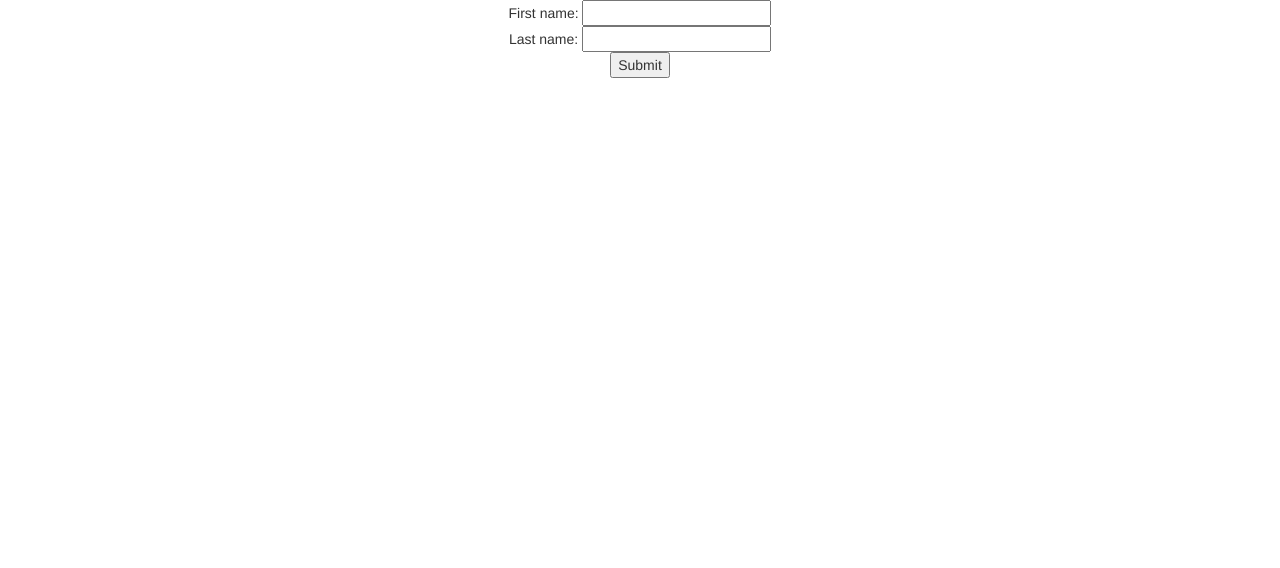
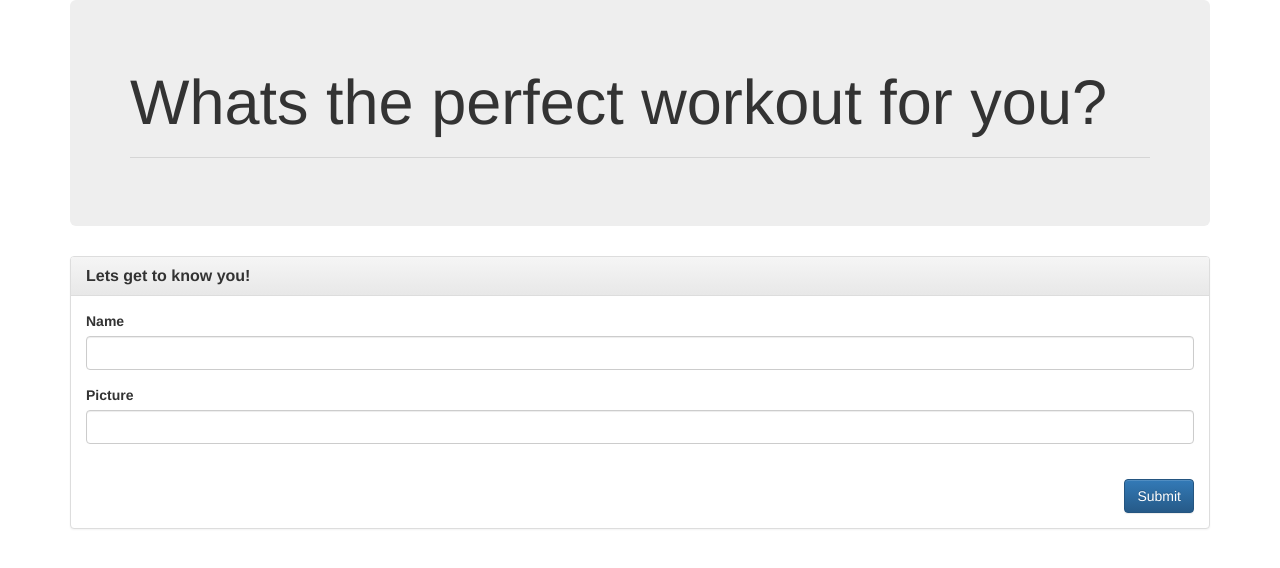
Before and after one commit to shivjisakina/WorkoutFinder, a website: page app/public/survey.html in a window 1280 px wide. Drawn offline with nearby package versions, Linux system fonts and the light colour scheme.

Commit message:
got html and js files to link

```diff
--- a/app/data/workouts.js
+++ b/app/data/workouts.js
@@ -71,4 +71,4 @@ var workouts = [
 ];
 
 // Exporting friends var using module.exports
-module.exports = friends;
+module.exports = workouts;
--- a/app/public/survey.html
+++ b/app/public/survey.html
@@ -1,38 +1,72 @@
 <!DOCTYPE html>
+<html lang="en">
+<head>
+    <meta charset="UTF-8">
+    <title>WorkoutFinder</title>
 
-<html>
+    <!--Jquery CDN-->
+    <script src="https://code.jquery.com/jquery-2.2.3.min.js" integrity="sha256-a23g1Nt4dtEYOj7bR+vTu7+T8VP13humZFBJNIYoEJo="   crossorigin="anonymous"></script>
 
-<head>
-
-    <title>Home</title>
-
-    <!-- Latest compiled and minified CSS -->
+    <!--Latest compiled and minified CSS-->
     <link rel="stylesheet" href="https://maxcdn.bootstrapcdn.com/bootstrap/3.3.7/css/bootstrap.min.css" integrity="sha384-BVYiiSIFeK1dGmJRAkycuHAHRg32OmUcww7on3RYdg4Va+PmSTsz/K68vbdEjh4u" crossorigin="anonymous">
 
-    <!-- Optional theme -->
+    <!-- Optional theme-->
     <link rel="stylesheet" href="https://maxcdn.bootstrapcdn.com/bootstrap/3.3.7/css/bootstrap-theme.min.css" integrity="sha384-rHyoN1iRsVXV4nD0JutlnGaslCJuC7uwjduW9SVrLvRYooPp2bWYgmgJQIXwl/Sp" crossorigin="anonymous">
 
-    <!-- Latest compiled and minified JavaScript -->
+    <!--Latest compiled and minified JavaScript-->
     <script src="https://maxcdn.bootstrapcdn.com/bootstrap/3.3.7/js/bootstrap.min.js" integrity="sha384-Tc5IQib027qvyjSMfHjOMaLkfuWVxZxUPnCJA7l2mCWNIpG9mGCD8wGNIcPD7Txa" crossorigin="anonymous"></script>
 
 </head>
-
 <body>
 
-<div class="row">
+    <div class="container">
 
-    <div class="col-lg-12 text-center">
+        <div class="jumbotron">
+            <h1>Whats the perfect workout for you?</h1>
+            <hr>
+        </div>
 
-        <form action="/survey" method="post">
-            First name: <input type="text" name="fname"><br>
-            Last name: <input type="text" name="lname"><br>
-            <input type="submit" value="Submit">
-        </form>
+        <div class="row">
+
+            <div class="col-lg-12">
+
+                <div class="panel panel-default">
+
+                    <div class="panel-heading">
+                        <h3 class="panel-title"><strong>Lets get to know you!</strong></h3>
+                    </div>
+
+                    <div class="panel-body">
+
+                        <form action="/survey" method="POST" role="form">
+
+                            <div class="form-group">
+                                <label for="name">Name</label>
+                                <input type="text" class="form-control" id="name">
+                            </div>
+
+                            <div class="form-group">
+                                <label for="role">Picture</label>
+                                <input type="text" class="form-control" id="role">
+                            </div>
+
+                        </form>
+
+                        <br>
+
+                        <div class="text-right">
+                            <button type="submit" class="btn btn-primary btn-md" id="add-btn">Submit</button>
+                        </div>
+
+                    </div>
+
+                </div>
+
+            </div>
+
+        </div>
 
     </div>
 
-</div>
-
 </body>
-
 </html>
--- /dev/null
+++ b/app/routing/apiRoutes.js
@@ -0,0 +1,2 @@
+var workouts = require('../data/workouts.js');
+var path = require('path')
```
Also changed, not shown: app/public/home.html (+14 -10 lines), app/routing/htmlRoutes.js (+8 -4 lines), server.js (+4 -4 lines), app/public/style.css (added).
